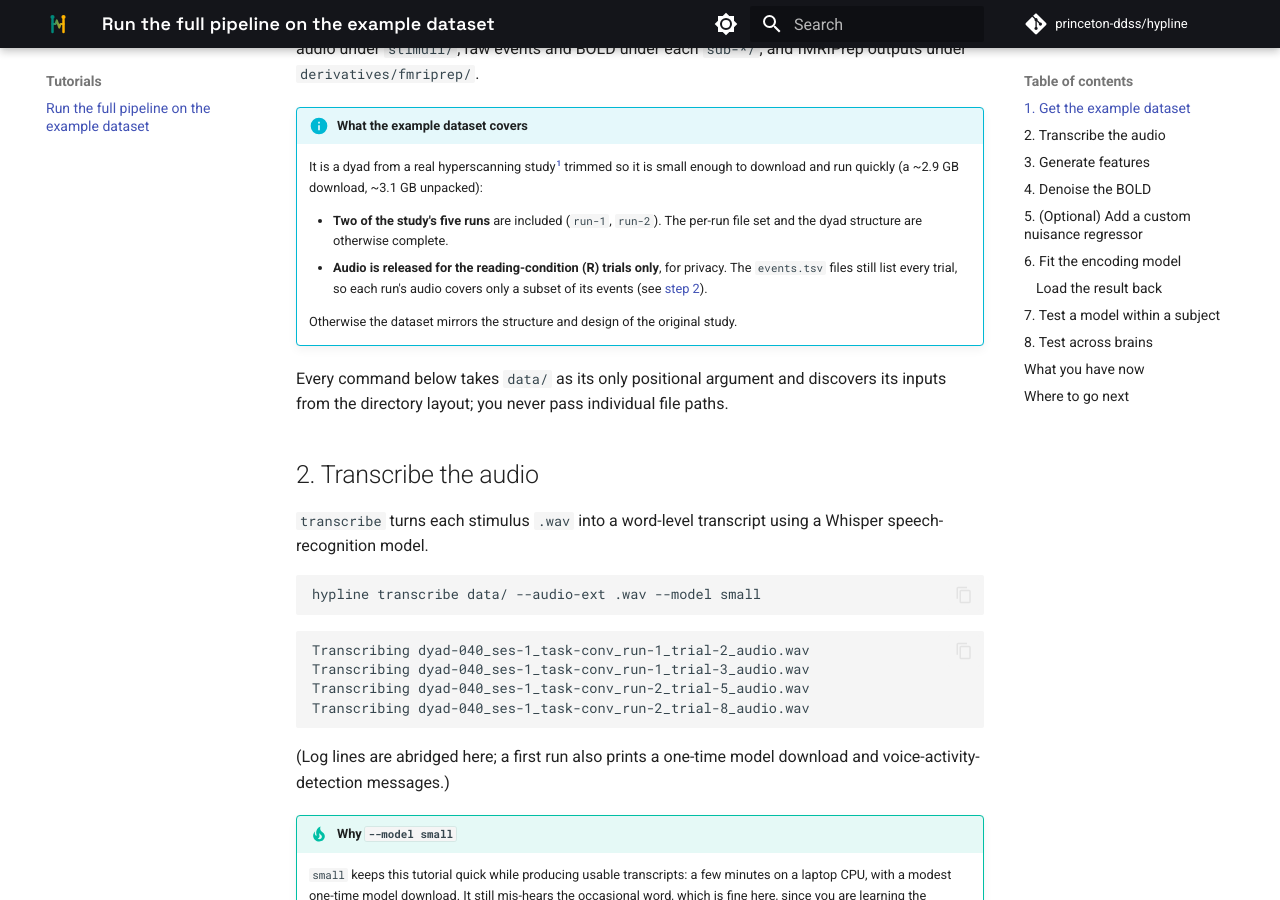
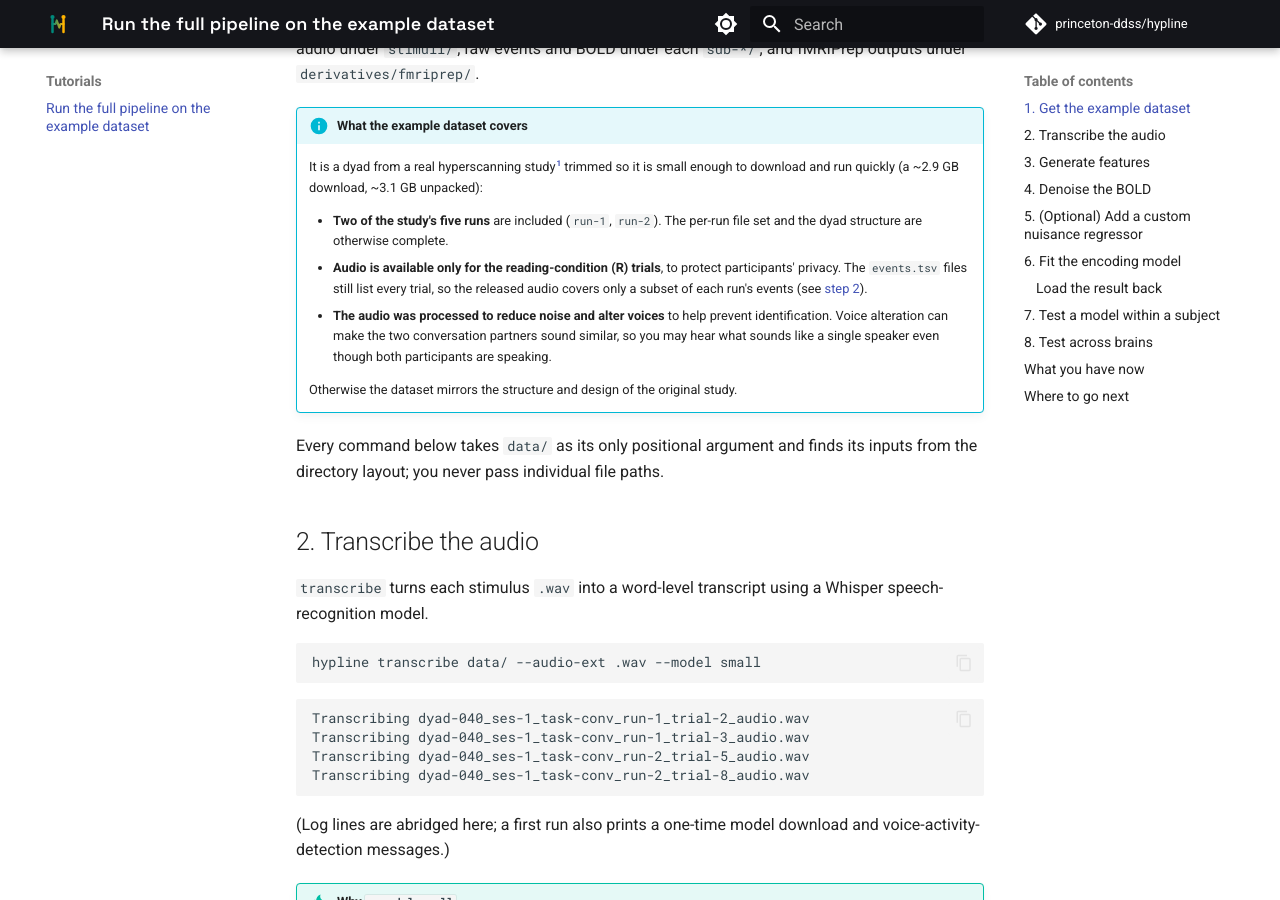
Before and after one commit to princeton-ddss/hypline, an MkDocs documentation site: the page built from docs/mkdocs/tutorials/walkthrough.md, in a window 1280 px wide and 900 px high, scrolled down 860 px. Built offline with MkDocs 1.6.1 and Material for MkDocs 9.7.7, drawn with Linux system fonts in a browser that asks for light colours; comment, search, counter and statistics services are not loaded; the version menu is left out.

Commit message:
tutorial dataset audio file info

```diff
--- a/docs/mkdocs/tutorials/walkthrough.md
+++ b/docs/mkdocs/tutorials/walkthrough.md
@@ -46,14 +46,17 @@ scanned. It already contains the inputs hypline needs: stimulus audio under
 
     - **Two of the study's five runs** are included (`run-1`, `run-2`). The
       per-run file set and the dyad structure are otherwise complete.
-    - **Audio is released for the reading-condition (R) trials only**, for
-      privacy. The `events.tsv` files still list every trial, so each run's
-      audio covers only a subset of its events (see
+    - **Audio is available only for the reading-condition (R) trials**, to protect
+      participants' privacy. The `events.tsv` files still list every trial, so the released
+      audio covers only a subset of each run's events (see
       [step 2](#2-transcribe-the-audio)).
+    - **The audio was processed to reduce noise and alter voices** to help prevent identification.
+      Voice alteration can make the two conversation partners sound similar, so you may hear what
+      sounds like a single speaker even though both participants are speaking.
 
     Otherwise the dataset mirrors the structure and design of the original study.
 
-Every command below takes `data/` as its only positional argument and discovers
+Every command below takes `data/` as its only positional argument and finds
 its inputs from the directory layout; you never pass individual file paths.
 
 [^speer]: Speer, S. P., Mwilambwe-Tshilobo, L., Tsoi, L., Burns, S. M., Falk, E. B., & Tamir, D. I. (2024). Hyperscanning shows friends explore and strangers converge in conversation. *Nature Communications*, *15*(1), 7781.
```
